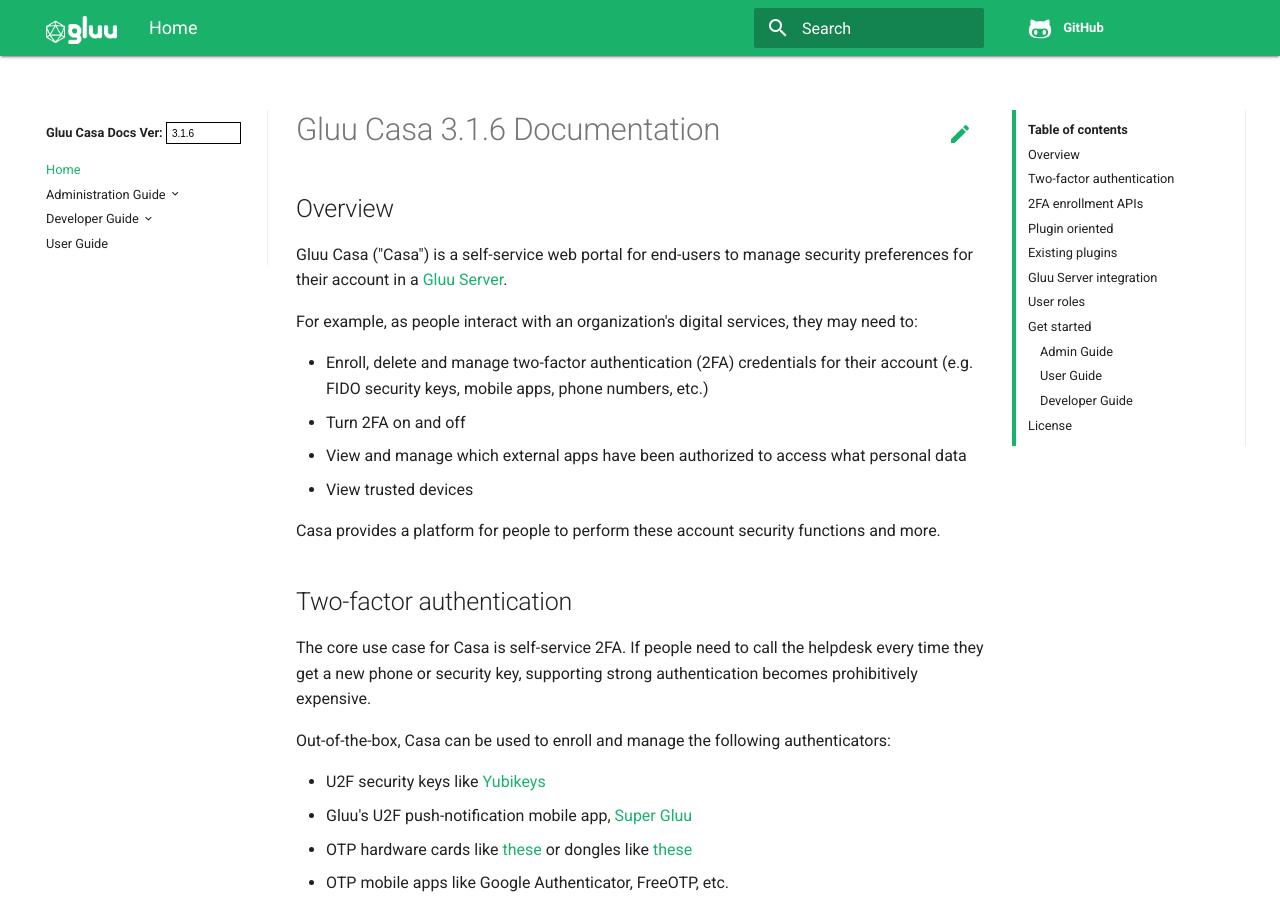
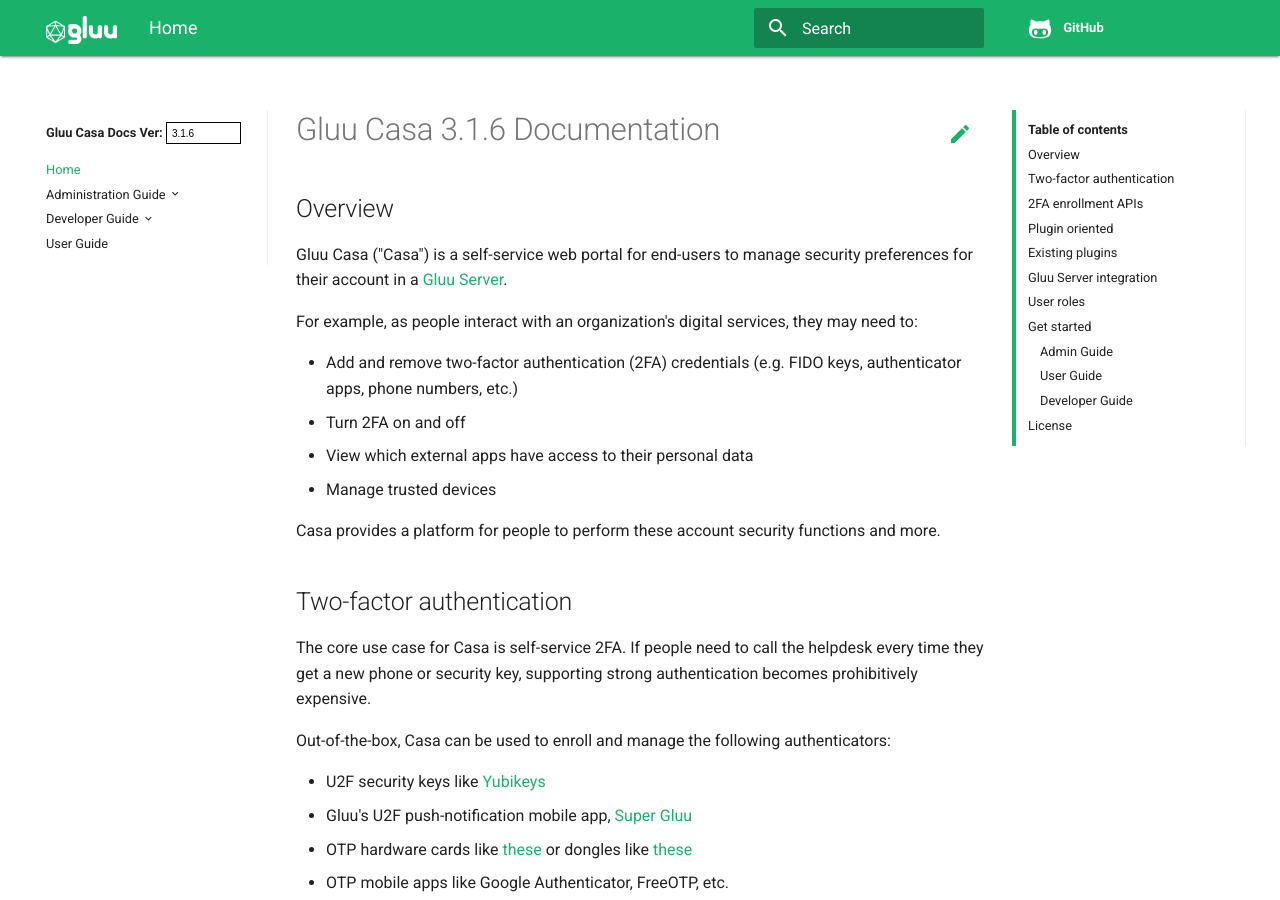
Before and after one commit to shmorri/docs-casa-prod, an MkDocs documentation site: the page built from docs/source/index.md, in a window 1280 px wide and 900 px high. Built offline with MkDocs 1.6.1, drawn with Linux system fonts in a browser that asks for light colours; old or Windows-style settings are respelled for this version of MkDocs.

Commit message:
minor adjustments

```diff
--- a/docs/source/index.md
+++ b/docs/source/index.md
@@ -6,10 +6,10 @@ Gluu Casa ("Casa") is a self-service web portal for end-users to manage security
 
 For example, as people interact with an organization's digital services, they may need to:
 
-- Enroll, delete and manage two-factor authentication (2FA) credentials for their account (e.g. FIDO security keys, mobile apps, phone numbers, etc.)
+- Add and remove two-factor authentication (2FA) credentials (e.g. FIDO keys, authenticator apps, phone numbers, etc.)
 - Turn 2FA on and off
-- View and manage which external apps have been authorized to access what personal data
-- View trusted devices
+- View which external apps have access to their personal data
+- Manage trusted devices
 
 Casa provides a platform for people to perform these account security functions and more.
 
```
